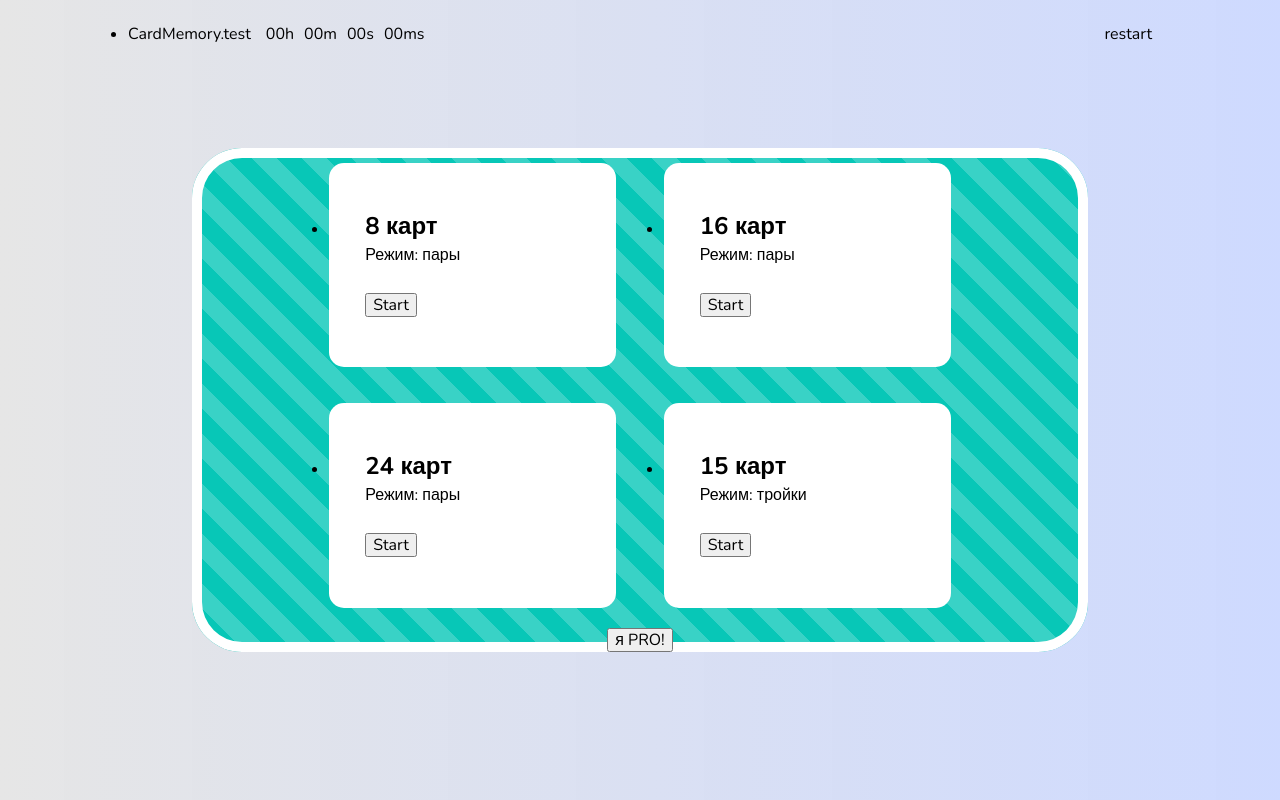
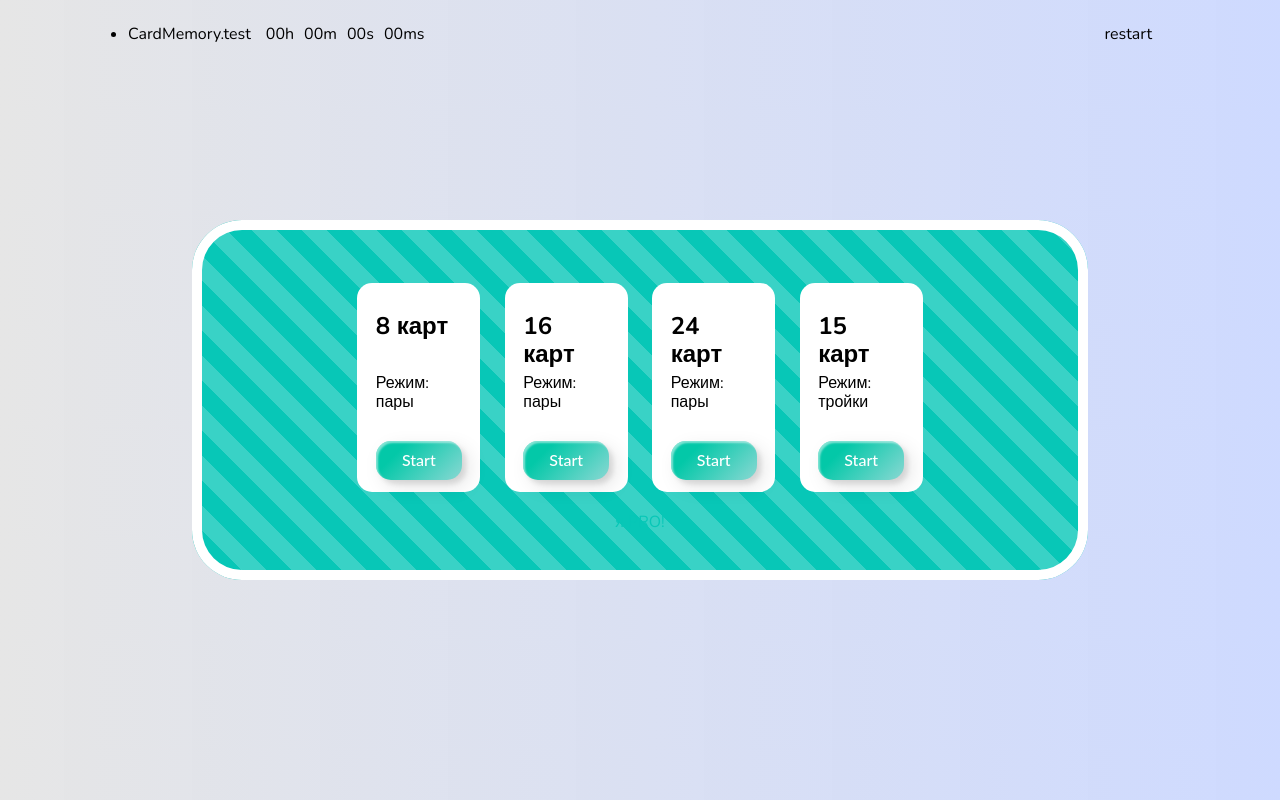
Before and after one commit to doctored11/CardMemory.github.io, a plain HTML site: page index.html in a window 1280 px wide. Drawn offline with nearby package versions, Linux system fonts and the light colour scheme; a script that the page names is missing.

Commit message:
add style for settings cards

```diff
--- a/css/media.css
+++ b/css/media.css
@@ -20,8 +20,15 @@
 		min-width: inherit;
 		width: 65%;
 	}
-	.game-field {
+	/* .game-field {
 		transform: translateY(-5%);
+	} */
+	.body__frame {
+		display: flex;
+		justify-content: flex-start;
+	}
+	body {
+		overflow: visible;
 	}
 }
 
@@ -32,6 +39,12 @@
 	.form-start {
 		min-width: inherit;
 		width: 65%;
+	}
+	.selection-block__item-card {
+		width: 40%;
+	}
+	.selection-block__item-card:not(:nth-last-child(-n + 2)) {
+		margin-bottom: 5%;
 	}
 }
 @media (max-width: 1000px) {
@@ -114,6 +127,9 @@
 	.game-field {
 		align-content: flex-start;
 	}
+	body {
+		overflow: hidden;
+	}
 }
 
 @media (max-height: 430px) {
--- a/css/style.css
+++ b/css/style.css
@@ -26,6 +26,7 @@ body {
 	height: 100%;
 	display: flex;
 	flex-direction: column;
+	padding-top: 3%;
 	/* justify-content: flex-end; */
 	justify-content: center;
 	overflow: hidden;
@@ -58,7 +59,7 @@ body {
 }
 .game-field {
 	/* padding: 100px 50px 0; */
-	padding-top: 1%;
+	/* padding-top: 1%; */
 
 	margin-top: -3%;
 	padding-top: 3%;
@@ -105,25 +106,82 @@ body {
 	flex-direction: row;
 }
 .selection-block__item-card {
-	padding: 7% 5%;
+	padding: 5% 3% 2%;
 	background-color: #fff;
 	border-radius: 15px;
+	height: 100%;
+	list-style-type: none;
 
-	width: 40%;
+	width: 20%;
 }
-.selection-block__item-card:not(:nth-last-child(-n + 2)) {
-	margin-bottom: 5%;
+.selection-block__btn-start {
+	color: #fff;
+	border-radius: 15px;
+	/* padding: 10px 30px; */
+	padding-top: 10px;
+	padding-bottom: 10px;
+	width: 100%;
+	font-family: 'Lato', sans-serif;
+	font-weight: 500;
+	background: transparent;
+	cursor: pointer;
+	transition: all 0.3s ease;
+	position: relative;
+	display: inline-block;
+	box-shadow: inset 2px 2px 2px 0px rgba(255, 255, 255, 0.5),
+		7px 7px 20px 0px rgba(0, 0, 0, 0.1), 4px 4px 5px 0px rgba(0, 0, 0, 0.1);
+	outline: none;
+
+	background-color: #89d8d3;
+	background-image: linear-gradient(315deg, #89d8d3 0%, #03c8a8 74%);
+	border: none;
+	z-index: 1;
+	overflow: hidden;
 }
-
+.selection-block__btn-start:after {
+	position: absolute;
+	content: '';
+	width: 100%;
+	height: 0;
+	bottom: 0;
+	left: 0;
+	z-index: -1;
+	border-radius: 15px;
+	background-color: var(--main-blue);
+	background-image: linear-gradient(315deg, var(--main-blue) 0%, #99eee9 74%);
+	box-shadow: -7px -7px 20px 0px #fff9, -4px -4px 5px 0px #fff9, 7px 7px 20px 0px #0002,
+		4px 4px 5px 0px #0001;
+	transition: all 0.3s ease;
+}
+.selection-block__btn-start:hover {
+	color: #fff;
+}
+.selection-block__btn-start:hover:after {
+	top: 0;
+	height: 100%;
+}
+.selection-block__btn-start:active {
+	top: 2px;
+}
+.btn-pro {
+	background: none;
+	border: none;
+	color: var(--main-blue);
+}
+.btn-pro:hover {
+	color: #fff;
+	cursor: pointer;
+}
 .selection-block__heading {
 	margin: 0;
 	padding: 0;
 	margin-bottom: 5px;
+	height: 56px;
 }
 .selection-block__txt {
 	margin: 0;
 	padding: 0;
-	margin-bottom: 10px;
+	margin-bottom: 30px;
 	height: 37px;
 }
 .timer__timer-block {
@@ -315,6 +373,7 @@ body {
 	position: absolute;
 	margin: auto;
 	padding: 0;
+	padding: 3% 5%;
 	top: 0;
 	bottom: 0;
 	left: 0;
```
